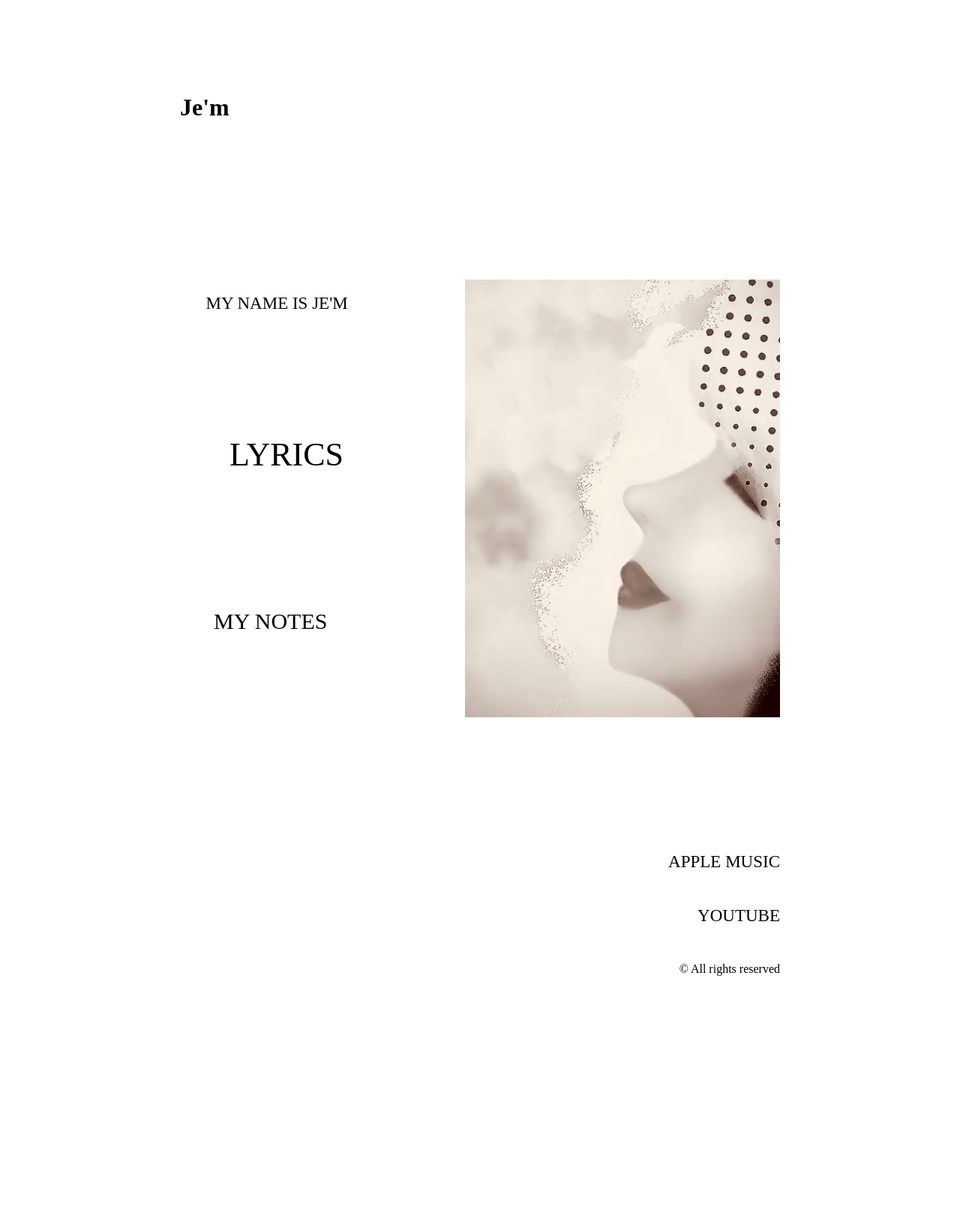
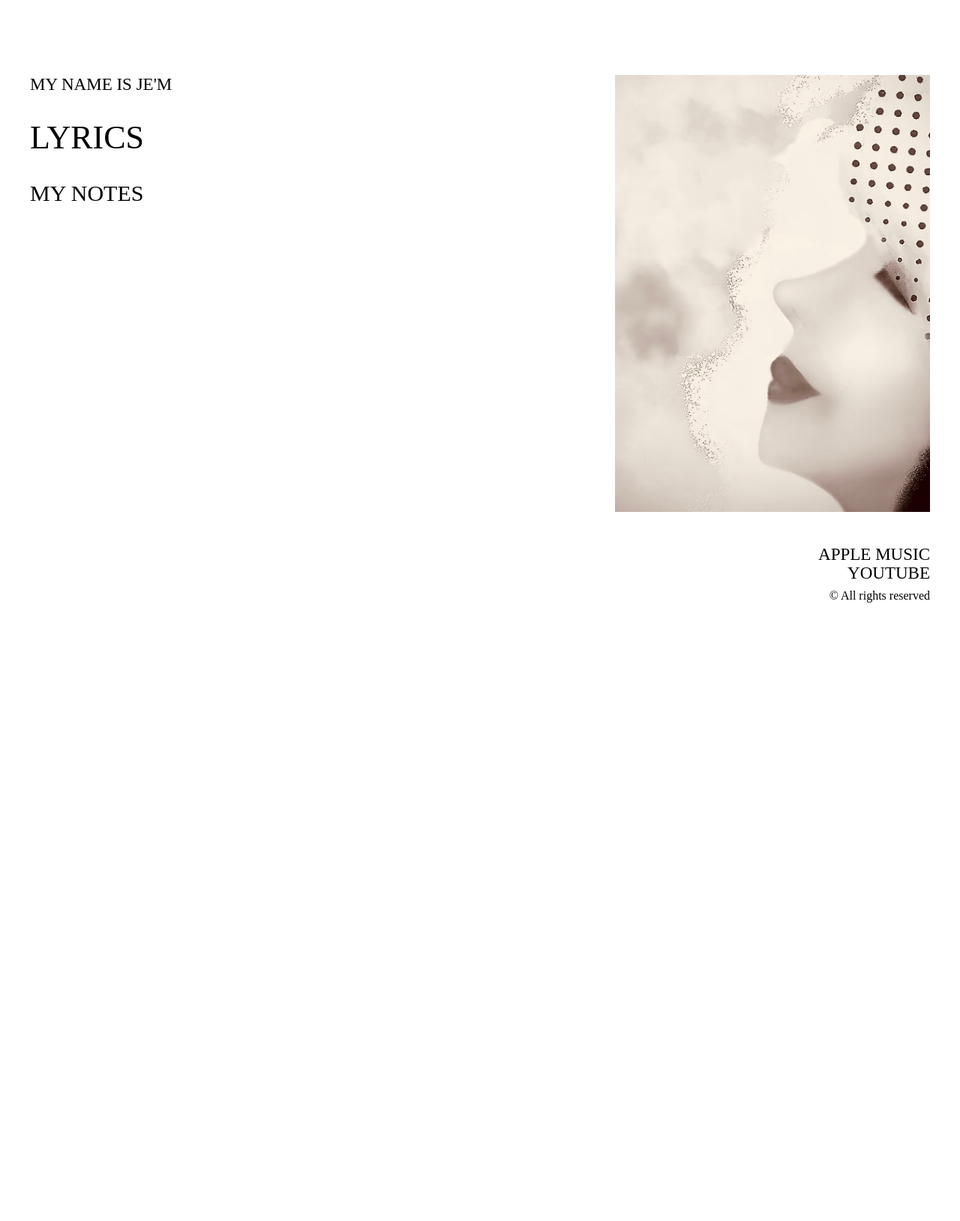
Before and after one commit to ohlucinda/jemlyrics, a Jekyll site: the page built from index.md, in a window 1280 px wide. Shown: the whole page at 75% size. Built offline with Jekyll 4.4.1, drawn with Linux system fonts in a browser that asks for light colours; some web fonts are replaced; after the commit the page ends 900 px from its top, so only the background shows below that.

Commit message:
Update default.html

```diff
--- a/_layouts/default.html
+++ b/_layouts/default.html
@@ -8,11 +8,9 @@
 <style>
 body {
   font-family: 'Aboreto', cursive;
-  max-width: 800px;
-  margin: 40px auto;
-  line-height: 1.7;
-  white-space: pre-wrap;
-  padding-bottom: 80px; /* ← 下の余白を復活 */
+  max-width: 1200px;
+  margin: 80px auto;
+  font-size: 20px;
 }
 
 a {
@@ -25,17 +23,7 @@ a {
 
 <body>
 
-<h1>Je'm</h1>
-
 {{ content }}
-
-{% if page.url != '/' %}
-  <div style="margin-top: 40px; text-align: center;">
-    <a href="{{ '/lyrics/' | relative_url }}">
-      BACK TO TITLES
-    </a>
-  </div>
-{% endif %}
 
 </body>
 </html>
```
